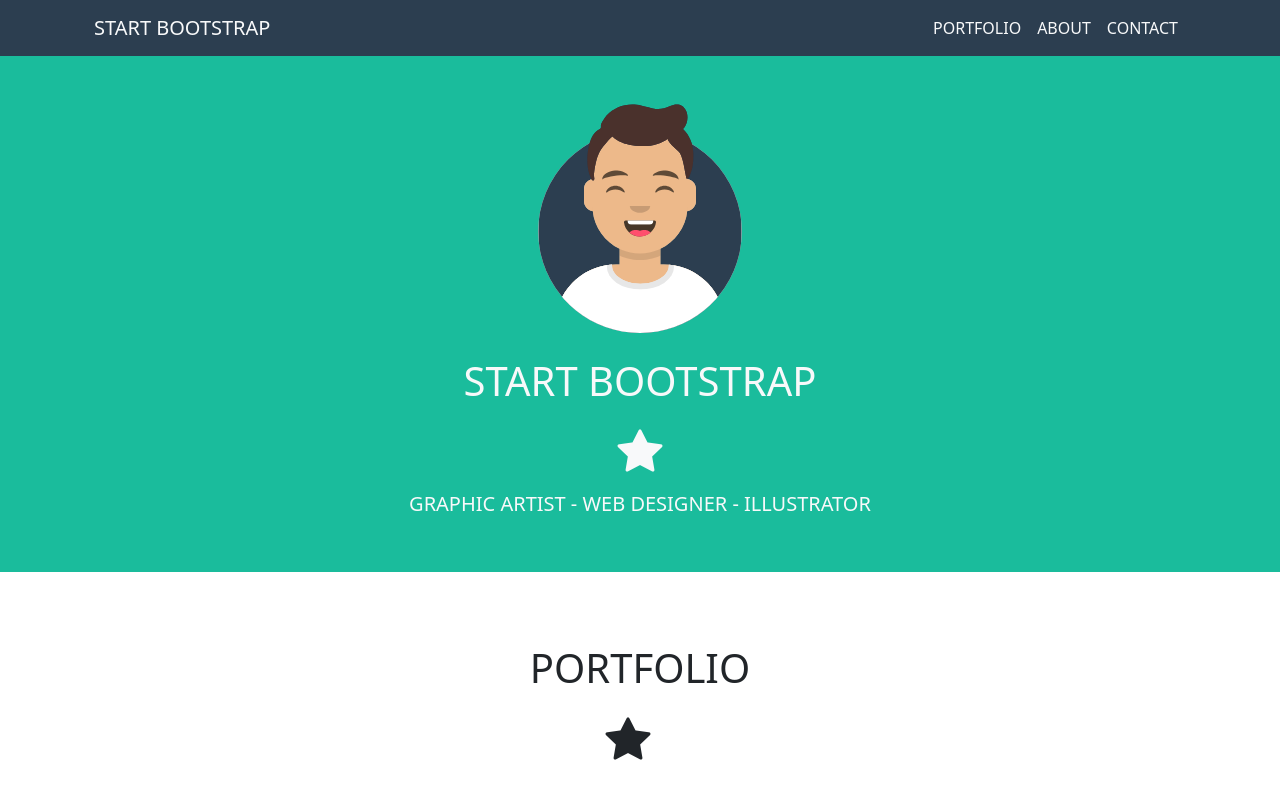
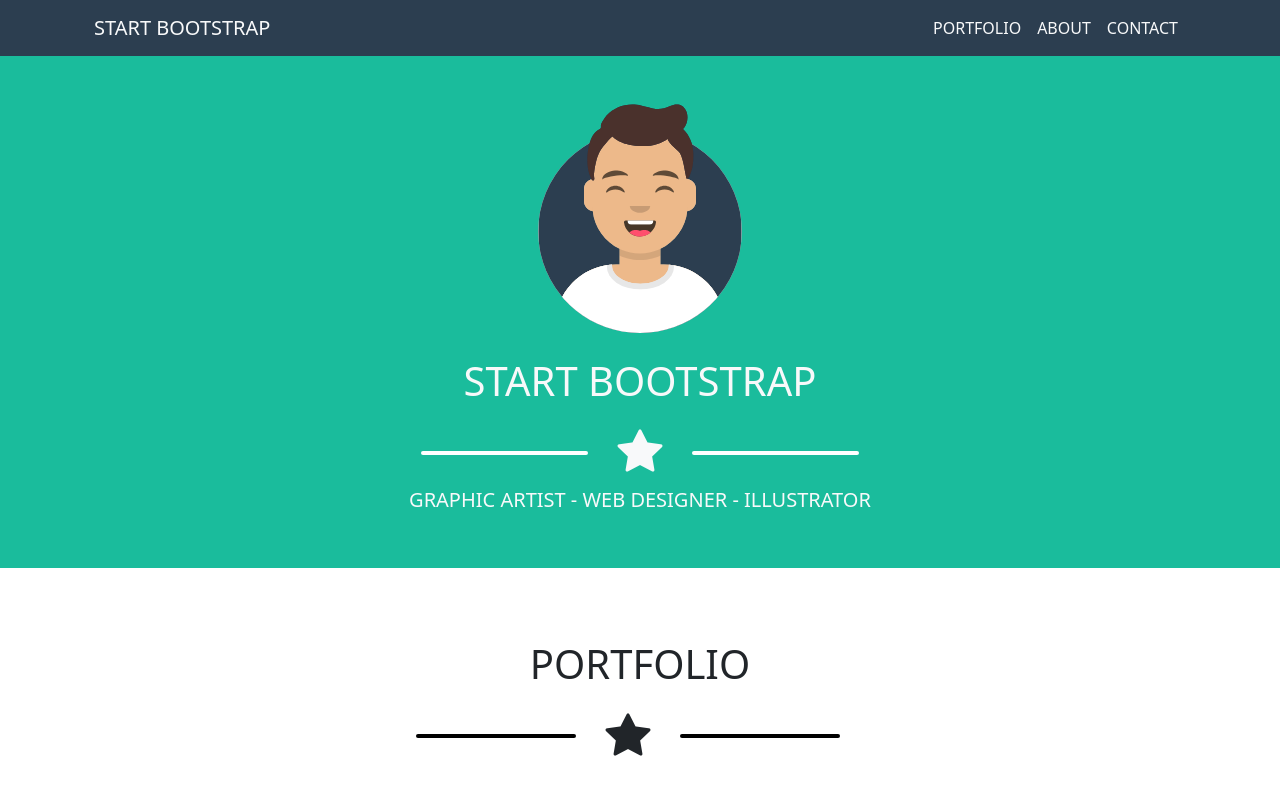
Before and after one commit to MonicaAuditore/html-css-bootstrap-freelancer, a plain HTML site: page index.html in a window 1280 px wide. Shown: the top 800 px of the page. Drawn offline with nearby package versions, Linux system fonts and the light colour scheme.

Commit message:
add_decorazione stelle

```diff
--- a/css/style.css
+++ b/css/style.css
@@ -59,3 +59,44 @@ img {
   margin: 0 1px;
   background-color: #1abc9c;
 }
+
+.star-line:before {
+  content: "";
+  width: 20px;
+  height: 4px;
+  background-color: #3a546d;
+}
+
+.ms_star {
+  vertical-align: text-top;
+}
+
+.ms_star:before,
+.ms_star:after {
+  content: "";
+  display: inline-block;
+  margin: 0px 25px;
+  width: 15%;
+  height: 4px;
+  border-radius: 2px;
+  line-height: 4px;
+  vertical-align: text-top;
+  background-color: #ffffff;
+}
+
+.ms_star-dark {
+  vertical-align: text-top;
+}
+
+.ms_star-dark:before,
+.ms_star-dark:after {
+  content: "";
+  display: inline-block;
+  margin: 0px 25px;
+  width: 15%;
+  height: 4px;
+  border-radius: 2px;
+  line-height: 4px;
+  vertical-align: text-top;
+  background-color: #000000;
+}
--- a/index.html
+++ b/index.html
@@ -60,9 +60,8 @@
             </div>
 
             <div class="row row-cols-1">
-              <div class="col text-center pt-1 pb-1 ">
-
-                <i class="star bi bi-star-fill" style="font-size: 45px"></i>
+              <div class="ms_star col text-center pt-1">
+                <i class="bi bi-star-fill" style="font-size: 45px"></i>
               </div>
             </div>
 
@@ -84,7 +83,9 @@
               <div class="row row-cols-1">
                 <div class="col pt-4"><h1>PORTFOLIO</h1></div>
                 <div class="row row-cols-1">
-                  <div class="col text-center pt-1"><i class="bi bi-star-fill" style="font-size: 45px"></i></div>
+                  <div class="ms_star-dark col text-center pt-1">
+                    <i class="bi bi-star-fill" style="font-size: 45px"></i>
+                  </div>
                 </div>
                 <div class="col pt-5 pb-5">
                   <div class="row row-cols-2 row-cols-lg-3 row-cols-md-2 row-cols-sm-1 g-2 g-lg-3">
@@ -123,7 +124,9 @@
             </div>
 
             <div class="row row-cols-1">
-              <div class="col text-center pt-1"><i class="bi bi-star-fill" style="font-size: 45px"></i></div>
+              <div class="ms_star col text-center pt-1">
+                <i class="bi bi-star-fill" style="font-size: 45px"></i>
+              </div>
             </div>
 
             <div class="row row-cols-lg-2 row-cols-md-2 row-cols-sm-1 pt-4 p-5">
@@ -149,7 +152,9 @@
             </div>
 
             <div class="row row-cols-1">
-              <div class="col text-center pt-1"><i class="bi bi-star-fill" style="font-size: 45px"></i></div>
+              <div class="ms_star-dark col text-center pt-1">
+                <i class="bi bi-star-fill" style="font-size: 45px"></i>
+              </div>
             </div>
 
             <form>
```
